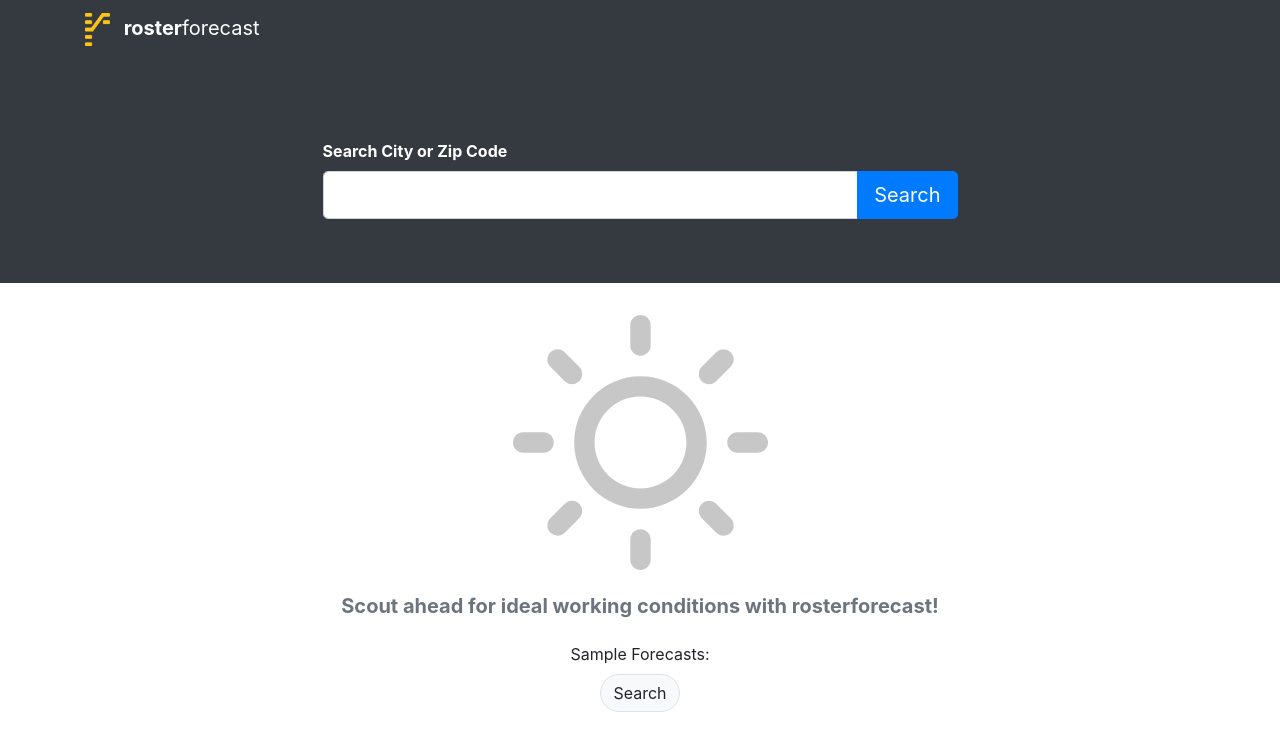
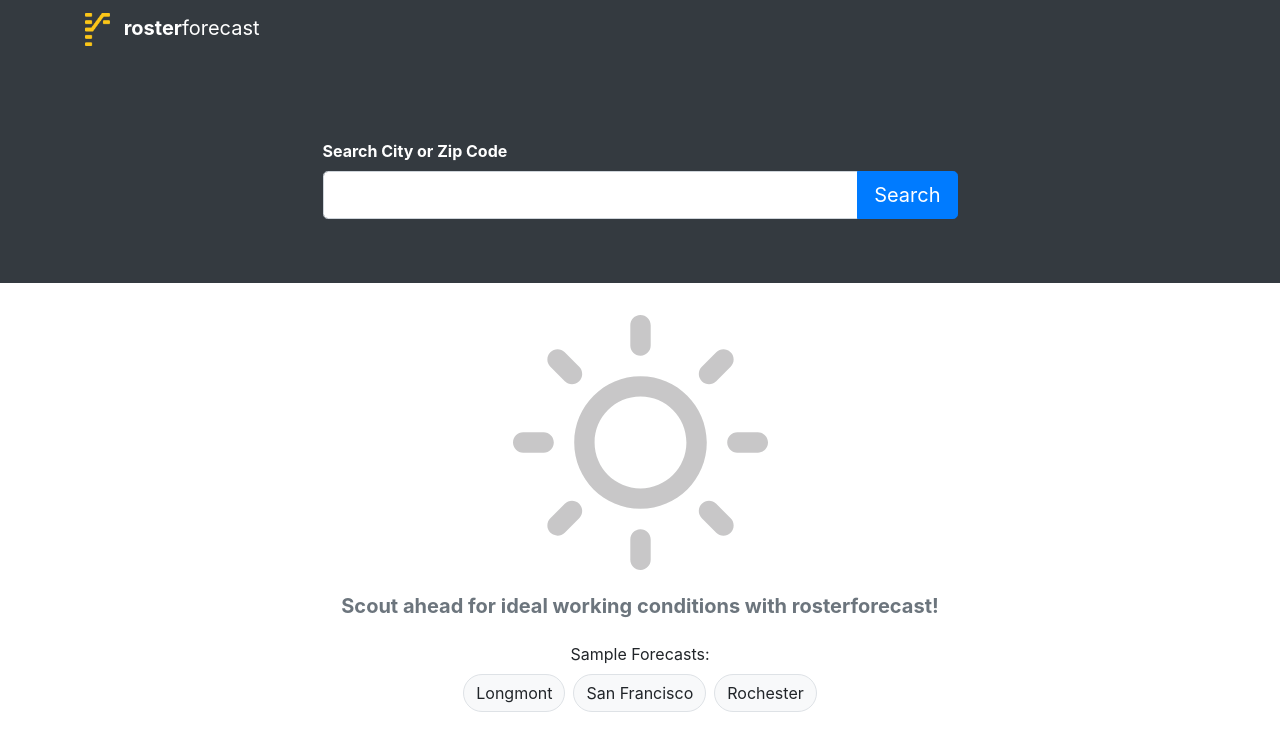
Before and after one commit to TylerRenfro/roster-forecaster, a Jekyll site: the page built from index.markdown, in a window 1280 px wide. Shown: the top 751 px of the page. Built offline with Jekyll 4.4.1, drawn with Linux system fonts in a browser that asks for light colours.

Commit message:
adds forecast button fix

```diff
--- a/_layouts/home.html
+++ b/_layouts/home.html
@@ -21,10 +21,9 @@
           </h1>
           <p class="mb-2">Sample Forecasts:</p>
           <div class="row justify-content-center">
-              <a href="{{site.baseurl}}/search-results" class="sample-btn btn btn-light rounded-pill border mx-1" href="#" role="button">Search</a>
-              <!-- <button href="{{site.baseurl}}/longmont" type="button" class="sample-btn btn btn-light rounded-pill border mx-1">Longmont</button>
-              <button href={{site.baseurl}}/san-francisco type="button" class="sample-btn btn btn-light rounded-pill border mx-1">San Francisco</button>
-              <button href="{{site.baseurl}}/rochester" type="button" class="sample-btn btn btn-light rounded-pill border mx-1">Rochester</button> -->
+              <a href="{{site.baseurl}}/longmont" class="sample-btn btn btn-light rounded-pill border mx-1" href="#" role="button">Longmont</a>
+              <a href="{{site.baseurl}}/san-francisco" class="sample-btn btn btn-light rounded-pill border mx-1" href="#" role="button">San Francisco</a>
+              <a href="{{site.baseurl}}/rochester" class="sample-btn btn btn-light rounded-pill border mx-1" href="#" role="button">Rochester</a>
           </div>
         </div>
       </div>
```
